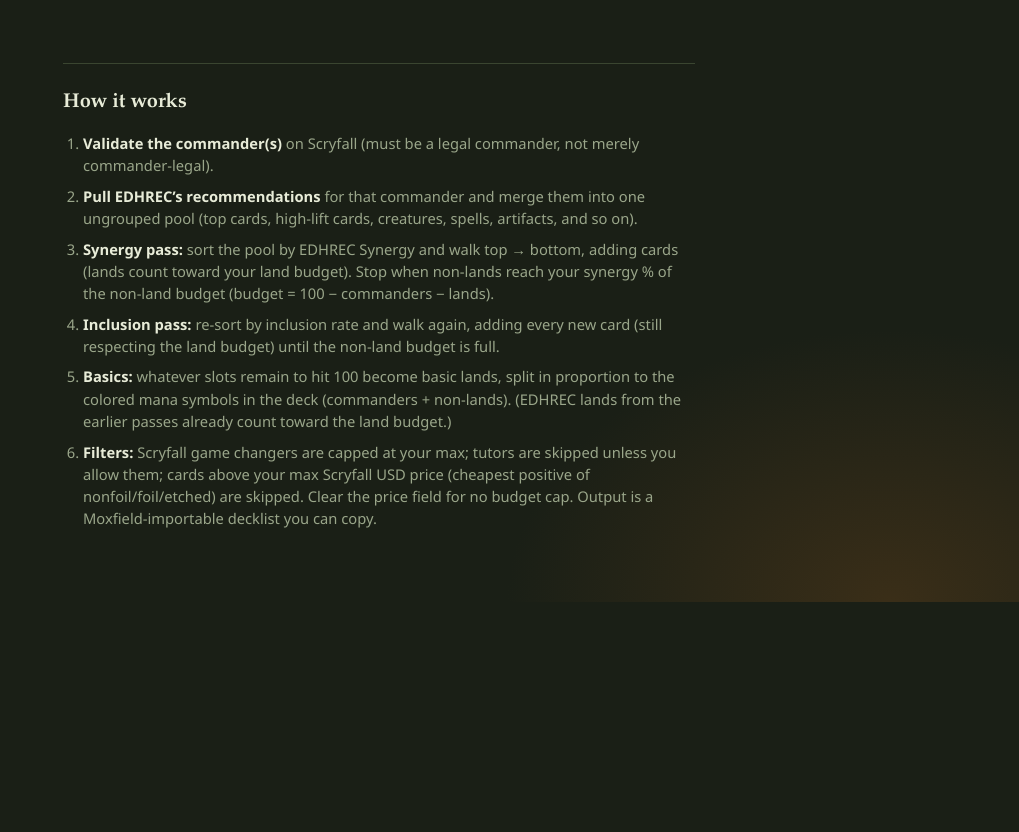
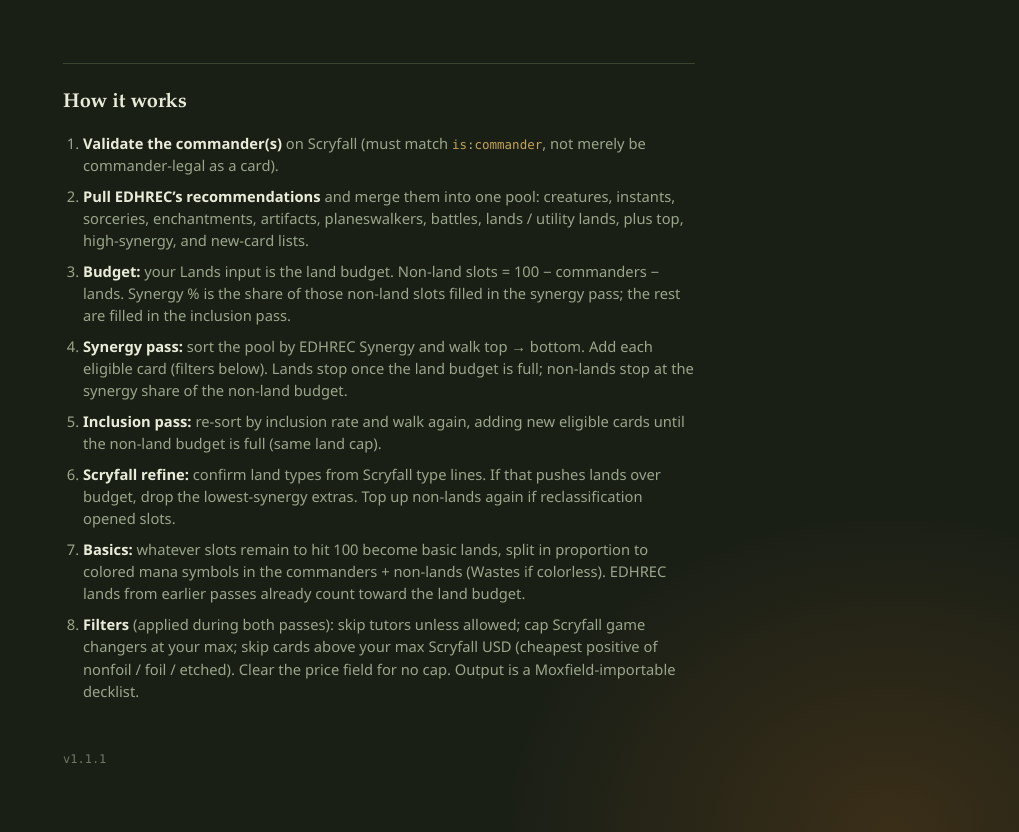
Before and after one commit to TannerLarson/tannerlarson.github.io, a plain HTML site: page deckbuilder/index.html in a window 1280 px wide. Shown: the part 756-1588 px from the top of the page, without its empty margins (261-1280 px from the left). Before the commit the page ends 1358 px from the top, so only its background shows below. Drawn offline with Linux system fonts and the light colour scheme.

Commit message:
Added deckbuilder version and updated text

```diff
--- a/deckbuilder/config.js
+++ b/deckbuilder/config.js
@@ -2,5 +2,8 @@
 // Example: "https://edhrec-proxy.your-subdomain.workers.dev"
 export const EDHREC_PROXY_URL = "https://edhrec-proxy.tannerlarson.workers.dev";
 
+/** Bump on each deckbuilder change; also update ?v= on CSS/JS in index.html. */
+export const DECKBUILDER_VERSION = "1.1.1";
+
 export const SCRYFALL_USER_AGENT =
-  "TannerLarsonDeckbuilder/1.0 (personal; https://tannerlarson.github.io/deckbuilder)";
+  `TannerLarsonDeckbuilder/${DECKBUILDER_VERSION} (personal; https://tannerlarson.github.io/deckbuilder)`;
--- a/deckbuilder/deckbuilder.css
+++ b/deckbuilder/deckbuilder.css
@@ -289,3 +289,11 @@ button:disabled {
   font-size: 0.8rem;
   white-space: pre-wrap;
 }
+
+.version {
+  margin: 3rem 0 0;
+  font-family: var(--font-mono);
+  font-size: 0.75rem;
+  color: var(--muted);
+  opacity: 0.65;
+}
--- a/deckbuilder/deckbuilder.js
+++ b/deckbuilder/deckbuilder.js
@@ -6,6 +6,7 @@ import {
 } from "./edhrec.js";
 import { buildDeck } from "./build.js";
 import { copyDecklist, formatMoxfield } from "./export.js";
+import { DECKBUILDER_VERSION } from "./config.js";
 
 const form = document.getElementById("build-form");
 const statusEl = document.getElementById("status");
@@ -15,6 +16,7 @@ const previewEl = document.getElementById("deck-preview");
 const buildBtn = document.getElementById("build-btn");
 const copyBtn = document.getElementById("copy-btn");
 const mixHint = document.getElementById("mix-hint");
+const versionEl = document.getElementById("app-version");
 // Accept either id so a cached HTML/JS mismatch after the lift→synergy rename
 // can't null-deref during init and leave the form without a submit handler.
 const synergyPercentInput =
@@ -26,6 +28,8 @@ const maxCardPriceInput = document.getElementById("max-card-price");
 const allowTutorsInput = document.getElementById("allow-tutors");
 const commander1 = document.getElementById("commander-1");
 const commander2 = document.getElementById("commander-2");
+
+if (versionEl) versionEl.textContent = `v${DECKBUILDER_VERSION}`;
 
 let lastDeckText = "";
 let lastCommanderSlots = commander2?.value.trim() ? 2 : 1;
--- a/deckbuilder/index.html
+++ b/deckbuilder/index.html
@@ -4,14 +4,15 @@
   <meta charset="UTF-8">
   <meta name="viewport" content="width=device-width, initial-scale=1.0">
   <title>EDH Deckbuilder</title>
-  <link rel="stylesheet" href="deckbuilder.css">
+  <link rel="stylesheet" href="deckbuilder.css?v=1.1.1">
 </head>
 <body>
   <main class="app">
     <h1>EDH Deckbuilder</h1>
     <p class="lede">
-      Build a 100-card Commander list from EDHREC: walk synergy then inclusion (lands included along the way),
-      then top up the remaining slots with pip-biased basics. Copy a Moxfield-importable decklist.
+      Build a 100-card Commander list from EDHREC: fill non-lands by synergy then inclusion
+      (recommended lands count toward your land budget), then top up with pip-biased basics.
+      Copy a Moxfield-importable decklist.
     </p>
 
     <form id="build-form" class="build-form">
@@ -78,35 +79,50 @@
       <h2 id="how-heading">How it works</h2>
       <ol>
         <li>
-          <strong>Validate the commander(s)</strong> on Scryfall (must be a legal commander, not merely commander-legal).
+          <strong>Validate the commander(s)</strong> on Scryfall (must match <code>is:commander</code>,
+          not merely be commander-legal as a card).
         </li>
         <li>
-          <strong>Pull EDHREC’s recommendations</strong> for that commander and merge them into one ungrouped pool
-          (top cards, high-lift cards, creatures, spells, artifacts, and so on).
+          <strong>Pull EDHREC’s recommendations</strong> and merge them into one pool: creatures, instants,
+          sorceries, enchantments, artifacts, planeswalkers, battles, lands / utility lands, plus
+          top, high-synergy, and new-card lists.
         </li>
         <li>
-          <strong>Synergy pass:</strong> sort the pool by EDHREC Synergy and walk top → bottom, adding
-          cards (lands count toward your land budget). Stop when non-lands reach your synergy % of the
-          non-land budget (budget = 100 − commanders − lands).
+          <strong>Budget:</strong> your Lands input is the land budget. Non-land slots =
+          100 − commanders − lands. Synergy % is the share of those non-land slots filled in the
+          synergy pass; the rest are filled in the inclusion pass.
         </li>
         <li>
-          <strong>Inclusion pass:</strong> re-sort by inclusion rate and walk again, adding every
-          new card (still respecting the land budget) until the non-land budget is full.
+          <strong>Synergy pass:</strong> sort the pool by EDHREC Synergy and walk top → bottom.
+          Add each eligible card (filters below). Lands stop once the land budget is full;
+          non-lands stop at the synergy share of the non-land budget.
         </li>
         <li>
-          <strong>Basics:</strong> whatever slots remain to hit 100 become basic lands,
-          split in proportion to the colored mana symbols in the deck (commanders + non-lands).
-          (EDHREC lands from the earlier passes already count toward the land budget.)
+          <strong>Inclusion pass:</strong> re-sort by inclusion rate and walk again, adding new
+          eligible cards until the non-land budget is full (same land cap).
         </li>
         <li>
-          <strong>Filters:</strong> Scryfall game changers are capped at your max; tutors are skipped unless you allow them;
-          cards above your max Scryfall USD price (cheapest positive of nonfoil/foil/etched) are skipped.
-          Clear the price field for no budget cap. Output is a Moxfield-importable decklist you can copy.
+          <strong>Scryfall refine:</strong> confirm land types from Scryfall type lines. If that
+          pushes lands over budget, drop the lowest-synergy extras. Top up non-lands again if
+          reclassification opened slots.
+        </li>
+        <li>
+          <strong>Basics:</strong> whatever slots remain to hit 100 become basic lands, split in
+          proportion to colored mana symbols in the commanders + non-lands (Wastes if colorless).
+          EDHREC lands from earlier passes already count toward the land budget.
+        </li>
+        <li>
+          <strong>Filters</strong> (applied during both passes): skip tutors unless allowed;
+          cap Scryfall game changers at your max; skip cards above your max Scryfall USD
+          (cheapest positive of nonfoil / foil / etched). Clear the price field for no cap.
+          Output is a Moxfield-importable decklist.
         </li>
       </ol>
     </section>
+
+    <p class="version" id="app-version">v1.1.1</p>
   </main>
 
-  <script type="module" src="deckbuilder.js?v=synergy-1"></script>
+  <script type="module" src="deckbuilder.js?v=1.1.1"></script>
 </body>
 </html>
```
